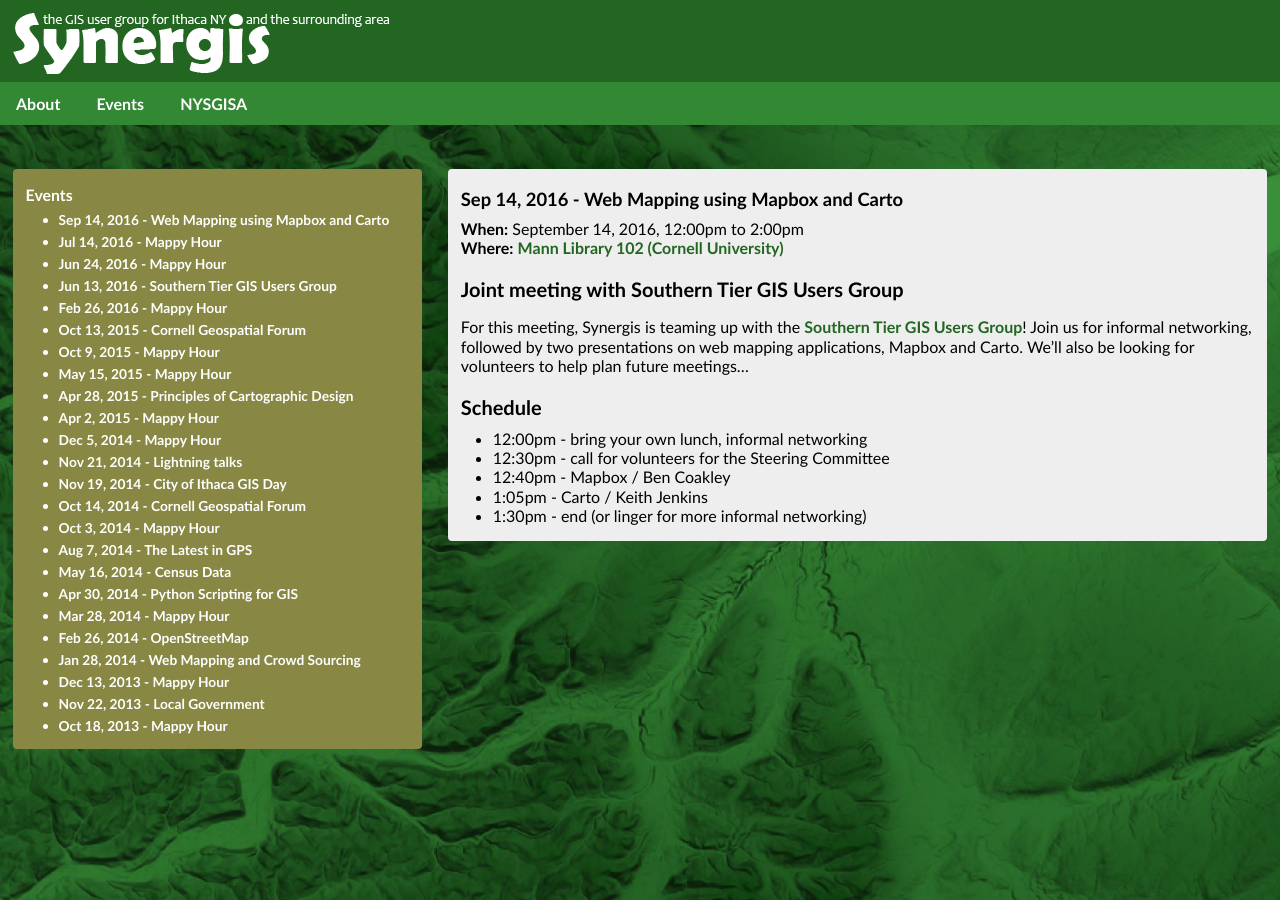
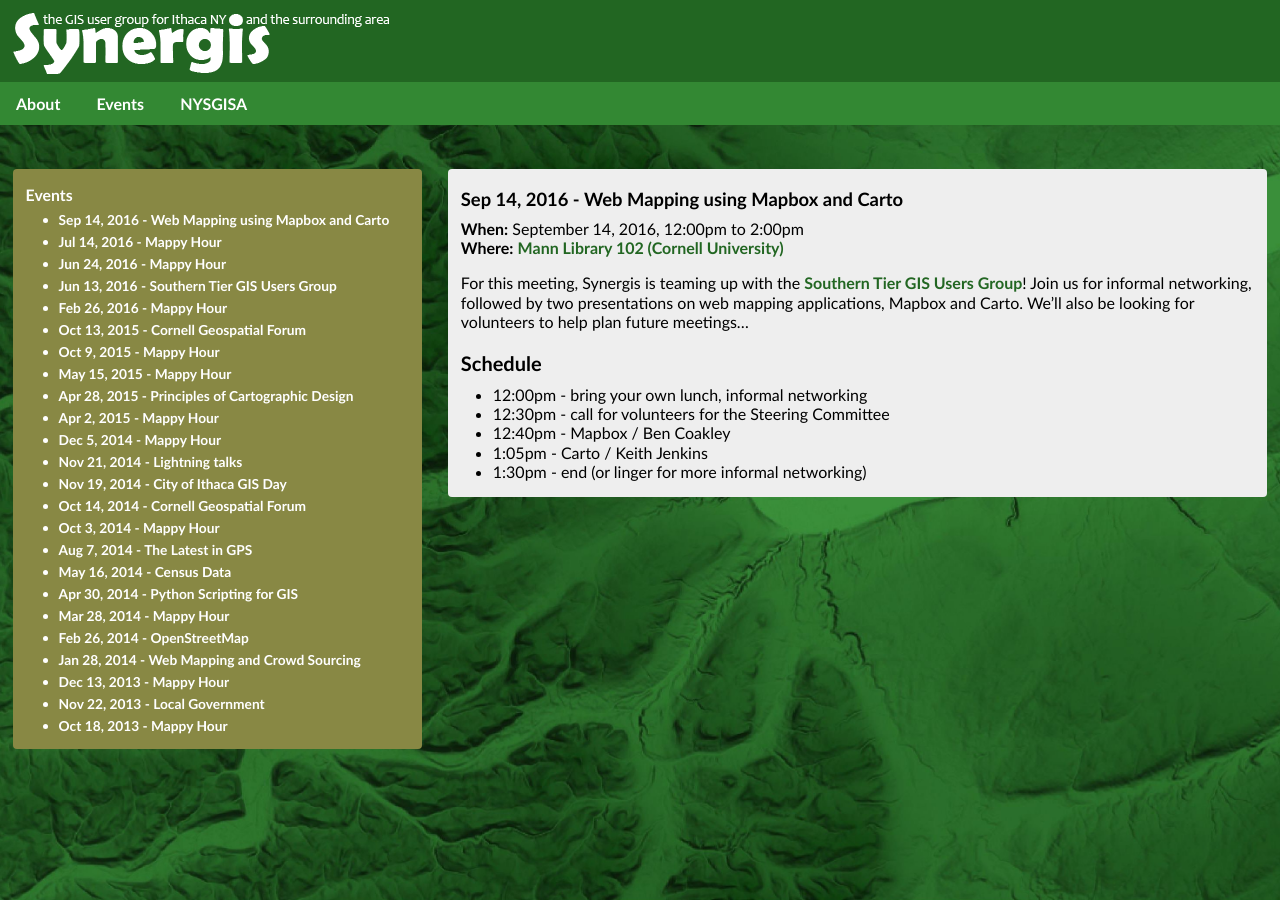
Before and after one commit to synergis-ny/synergis-ny.github.io, a Jekyll site: the page built from events/_posts/2016-09-14-mapbox-carto.md, in a window 1280 px wide. Built offline with Jekyll 4.4.1, drawn with Linux system fonts in a browser that asks for light colours.

Commit message:
Update 2016-09-14-mapbox-carto.md

```diff
--- a/events/_posts/2016-09-14-mapbox-carto.md
+++ b/events/_posts/2016-09-14-mapbox-carto.md
@@ -6,8 +6,6 @@
 time: 12:00pm to 2:00pm
 category: events
 ---
-
-# Joint meeting with Southern Tier GIS Users Group
 
 For this meeting, Synergis is teaming up with the [Southern Tier GIS Users Group](http://www.nysgis.net/regions/southerntier/)!  Join us for informal networking, followed by two presentations on web mapping applications, Mapbox and Carto.  We'll also be looking for volunteers to help plan future meetings...
 
```
